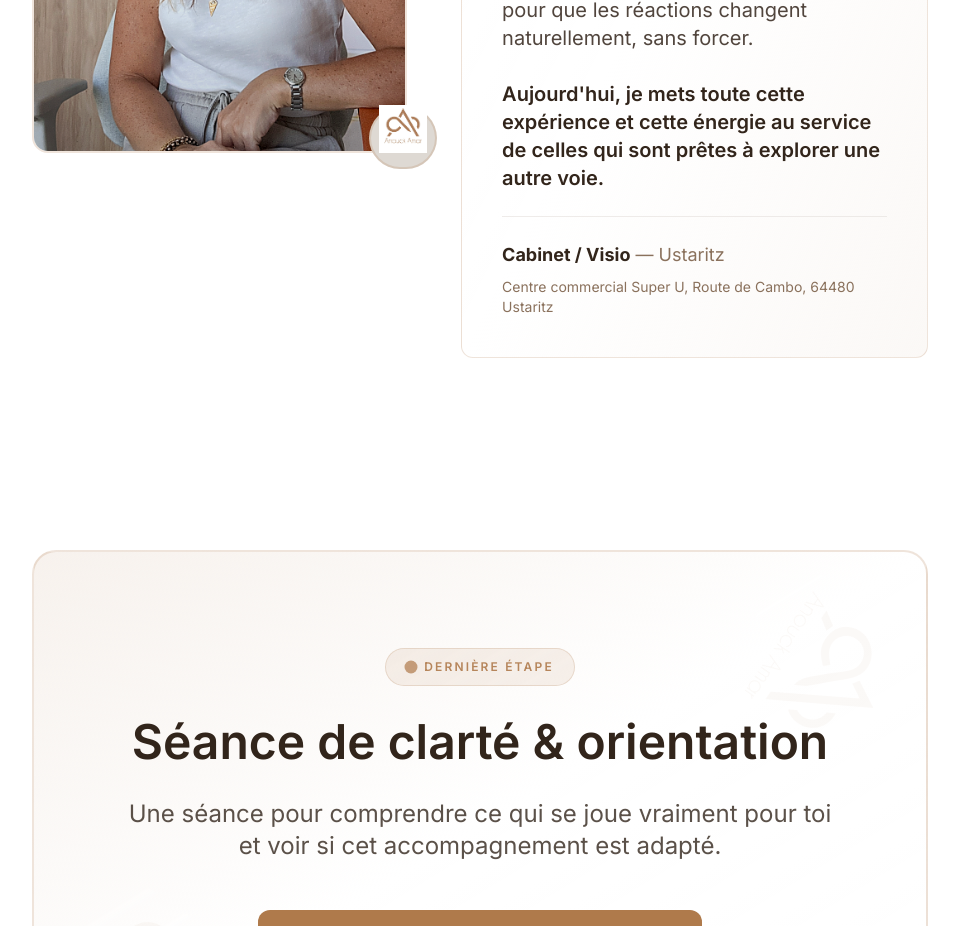
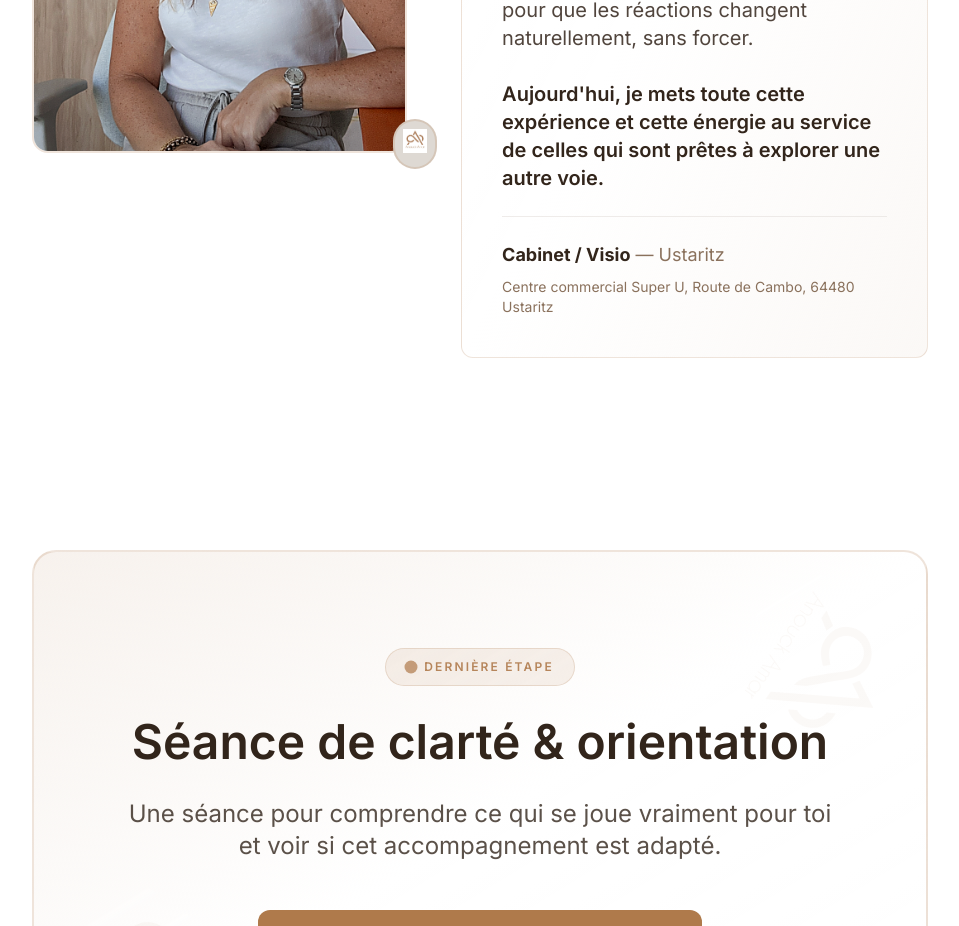
Before and after one commit to ilanamar26-code/anoucksite, a Next.js app: page / in a window 1280 px wide. Shown: the part 7220-8146 px from the top of the page, without its empty margins (160-1119 px from the left). Built offline with nearby package versions, Linux system fonts and the light colour scheme.

Commit message:
Ajuster réduction logo principal avec classe personnalisée

```diff
--- a/app/page.tsx
+++ b/app/page.tsx
@@ -659,7 +659,9 @@ export default function Home() {
                     transition={{ delay: 0.3, duration: 0.5, type: "spring" }}
                     whileHover={{ scale: 1.1, rotate: 5 }}
                   >
-                    <Logo size="sm" variant="dark" className="h-6 w-auto" />
+                    <div className="[&_img]:h-6 [&_img]:w-auto">
+                      <Logo size="sm" variant="dark" />
+                    </div>
                   </motion.div>
                 </motion.div>
 
```
